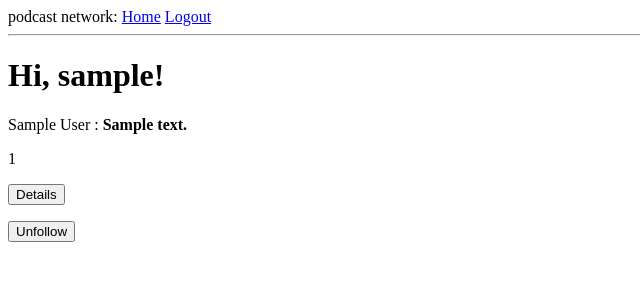
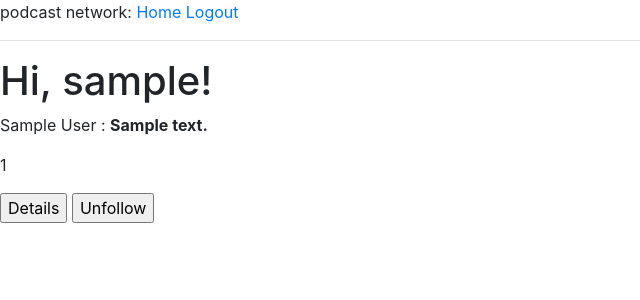
Before and after one commit to tduvernois/podcast-social-network, a Flask app: page / in a window 1280 px wide. Shown: the top 300 px of the page, without its empty margins (0-640 px from the left). Run offline with Flask 2, Linux system fonts and the light colour scheme; a user stored in the database is signed in; tables that the repository leaves empty hold one stand-in row (values such as "Sample post"); some libraries are stand-ins or nearby versions.

Commit message:
adding boostrap

```diff
--- /dev/null
+++ b/app/static/index.css
@@ -0,0 +1,3 @@
+.inline-block-child {
+  display: inline-block;
+}
--- a/app/static/style.css
+++ b/app/static/style.css
@@ -1,7 +1,5 @@
 html {
   height: 100%;
-  display: table;
-  margin: auto;
 }
 
 .audio-player {
--- a/app/templates/base.html
+++ b/app/templates/base.html
@@ -5,6 +5,7 @@
         {% else %}
         <title>Welcome to Podcast Network</title>
         {% endif %}
+        <link rel="stylesheet" href="https://stackpath.bootstrapcdn.com/bootstrap/4.5.2/css/bootstrap.min.css" integrity="sha384-JcKb8q3iqJ61gNV9KGb8thSsNjpSL0n8PARn9HuZOnIxN0hoP+VmmDGMN5t9UJ0Z" crossorigin="anonymous">
     </head>
     <body>
         <div>
--- a/app/templates/index.html
+++ b/app/templates/index.html
@@ -1,19 +1,24 @@
 {% extends "base.html" %}
 
 {% block content %}
+<head>
+  <link rel="stylesheet" href="{{url_for('static', filename='index.css')}}">
+
+</head>
+<body>
     <h1>Hi, {{ current_user.username }}!</h1>
     {% for podcast in podcasts %}
     <div>
         <p>{{ podcast.author }} : <b>{{ podcast.body }}</b></p>
         <p>{{ podcast.number_of_followers() }}</p>
-
+        <div class='parent'>
+          <div class='child inline-block-child'>
                               <form action="{{ url_for('podcast_detail', id=podcast.id) }}" method="get">
                     {{ form_podcast_details.hidden_tag() }}
                     {{ form_podcast_details.submit(value='Details') }}
                 </form>
           </div>
-    <p>
-        {% if not current_user.is_following(podcast) %}
+          <div class='child inline-block-child'>{% if not current_user.is_following(podcast) %}
                 <form action="{{ url_for('follow', id=podcast.id) }}" method="post">
                     {{ form.hidden_tag() }}
                     {{ form.submit(value='Follow') }}
@@ -24,6 +29,12 @@
                     {{ form.submit(value='Unfollow') }}
                 </form>
                 {% endif %}
+          </div>
+        </div>
+
+    </div>
+
     </p>
     {% endfor %}
+    </body>
 {% endblock %}
--- a/app/templates/podcast.html
+++ b/app/templates/podcast.html
@@ -2,7 +2,8 @@
 
 {% block content %}
 <head>
-  <link rel='stylesheet' href='https://cdnjs.cloudflare.com/ajax/libs/twitter-bootstrap/3.3.7/css/bootstrap.min.css'><link rel="stylesheet" href="{{url_for('static', filename='style.css')}}">
+<!--  <link rel='stylesheet' href='https://cdnjs.cloudflare.com/ajax/libs/twitter-bootstrap/3.3.7/css/bootstrap.min.css'>-->
+    <link rel="stylesheet" href="{{url_for('static', filename='style.css')}}">
 
 </head>
 <body>
```
Lines whose indentation alone changed are shown as unchanged.
